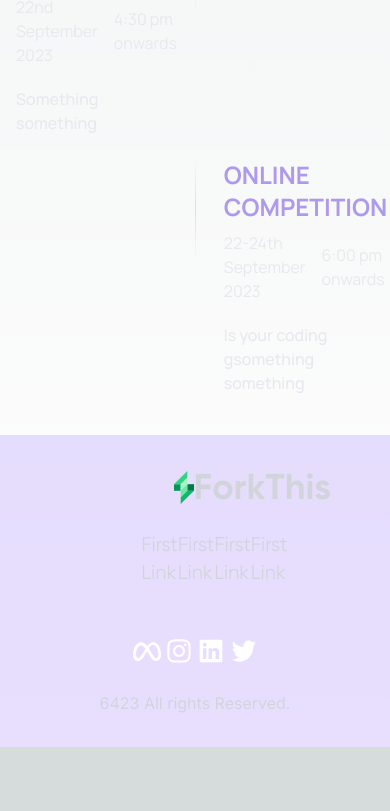
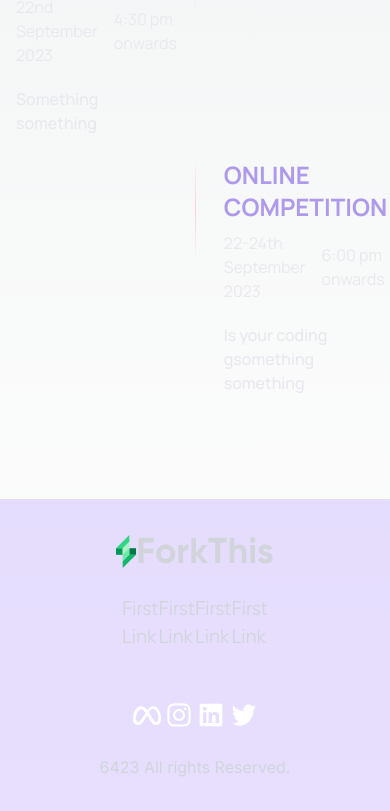
Before and after one commit to Keshav-Aneja/Forkthis-2023-frontend, a Next.js app: page / in a window 390 px wide. Shown: the part 2571-3382 px from the top of the page. Before the commit the page ends 3318 px from the top, so only its background shows below. Built offline with nearby package versions, Linux system fonts and the light colour scheme; what tailwindcss-gradients would draw is missing.

Commit message:
UI changes

```diff
--- a/src/sections/FAQ.tsx
+++ b/src/sections/FAQ.tsx
@@ -36,7 +36,7 @@ const faqData = [
 import FAQList from "../components/FAQList";
 export default function FAQ() {
   return (
-    <div className="faq-container z-10 w-full min-h-[100vh] h-full flex justify-center items-center">
+    <div className="faq-container z-10 w-full min-h-[100vh] h-full flex justify-center items-center lg:mt-24">
       <div className="w-[100%] h-fit p-4 md:p-24 pt-10 md:pt-20 bg-[#8A61FF33] flex flex-col">
         <div className="heading text-white text-4xl font-gilroyBlack font-bolder mb-4 text-center md:text-left">
           FAQs
--- a/src/sections/Footer.tsx
+++ b/src/sections/Footer.tsx
@@ -3,34 +3,28 @@ import Link from "next/link";
 
 export default function Footer() {
   return (
-    <footer className="flex justify-between items-center flex-col w-full  gap-[1.5rem] text-gray-300 bg-[#8A61FF33] px-[1rem] py-[2rem]">
+    <footer className="flex justify-between items-center flex-col w-full  gap-[1.5rem] text-gray-300 bg-[#8A61FF33] px-[1rem] py-[2rem] mt-16">
       {/* add  logo here */}
-        <div className="flex justify-between items-center w-[12%] ">
-            <Image width={20} height={20} src="/sampleLogo.svg" alt="Logo"/>
-            <h1 className="font-gilroyBlack text-4xl">ForkThis</h1>
+      <div className="flex justify-center items-center w-[12%] ">
+        <Image width={20} height={20} src="/sampleLogo.svg" alt="Logo" />
+        <h1 className="font-gilroyBlack text-4xl text-center">ForkThis</h1>
       </div>
 
-        <div className="flex  w-[30%] text-xl justify-between items-center font-gilroyRegular">
+      <div className="flex  w-[30%] text-xl justify-center items-center font-gilroyRegular">
         <p>First Link</p>
         <p>First Link</p>
         <p>First Link</p>
         <p>First Link</p>
       </div>
-        <div className="flex  w-[30%] text-xl justify-between items-center font-gilroyRegular">
-
-        </div>
+      <div className="flex  w-[30%] text-xl justify-between items-center font-gilroyRegular"></div>
 
       <div className="flex justify-between items-center">
-        <Image width={32} height={32} src="/images/1.svg" alt="Logo"/>
-        <Image width={32} height={32} src="/images/2.svg" alt="Logo"/>
-        <Image width={32} height={32} src="/images/3.svg" alt="Logo"/>
-        <Image width={32} height={32} src="/images/4.svg" alt="Logo"/>
+        <Image width={32} height={32} src="/images/1.svg" alt="Logo" />
+        <Image width={32} height={32} src="/images/2.svg" alt="Logo" />
+        <Image width={32} height={32} src="/images/3.svg" alt="Logo" />
+        <Image width={32} height={32} src="/images/4.svg" alt="Logo" />
       </div>
-        <p>
-            6423 All rights Reserved.
-        </p>
-
-
+      <p>6423 All rights Reserved.</p>
     </footer>
   );
 }
```
Lines whose indentation alone changed are shown as unchanged.
